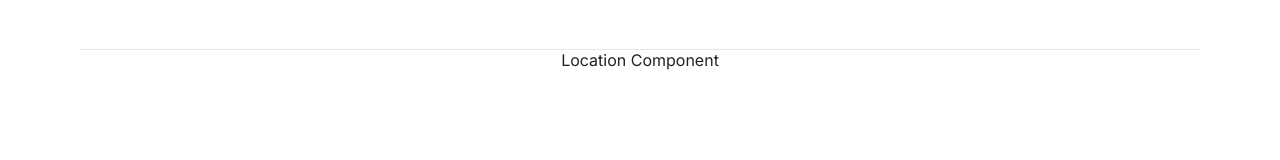
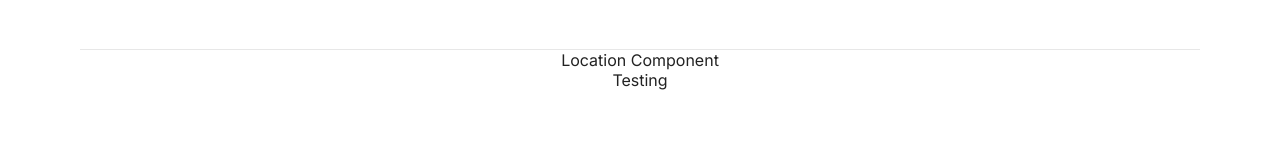
Before and after one commit to Chris-SoftDev/FEC-Project, a React (Vite) app: page / in a window 1280 px wide. Shown: the part 505-665 px from the top of the page. Built offline with nearby package versions, Linux system fonts and the light colour scheme.

Commit message:
Made .css file and linked to location

```diff
--- a/src/Components/Location.jsx
+++ b/src/Components/Location.jsx
@@ -1,6 +1,11 @@
+import './Location.css'
+
 function Location() {
     return (
+        <>
         <p>Location Component</p>
+        <div>Testing </div>
+        </>
     );
 }
 
```
Also changed, not shown: src/Components/Location.css (added).
